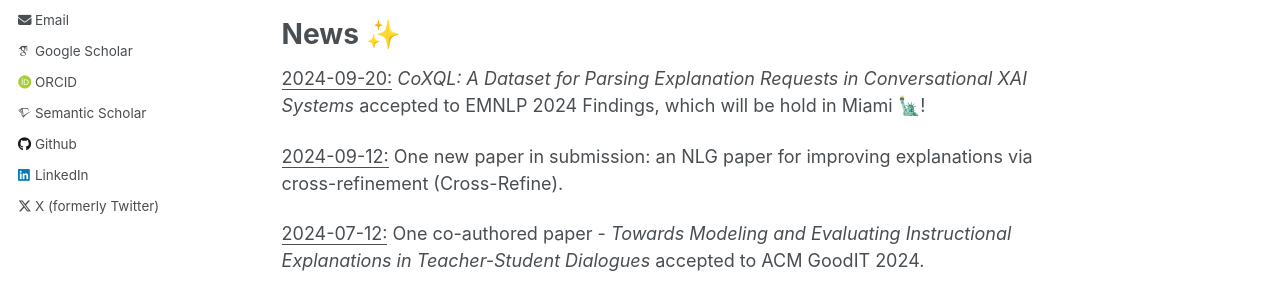
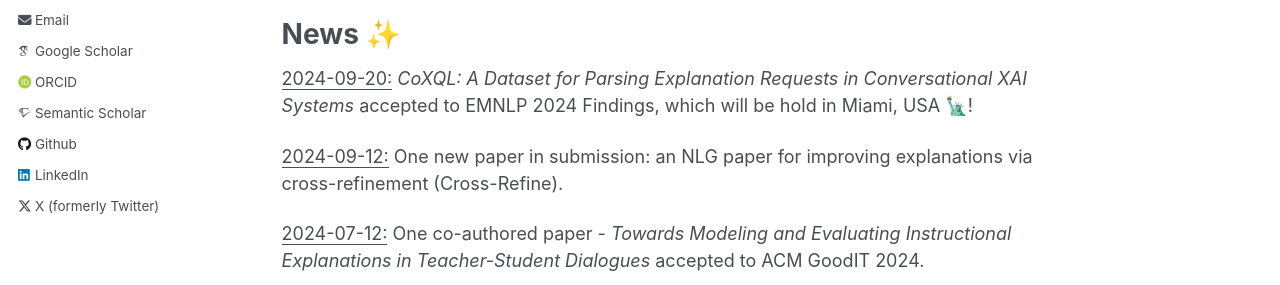
Before and after one commit to qiaw99/qiaw99.github.io, a Jekyll site: the page built from index.md, in a window 1280 px wide and 900 px high. Shown: the part 325-610 px from the top of the window. Built offline with Jekyll 4.4.1, drawn with Linux system fonts in a browser that asks for light colours; some web fonts are replaced.

Commit message:
change ordering

```diff
--- a/index.md
+++ b/index.md
@@ -10,7 +10,7 @@
 Topics of interest are post-hoc explanations (counterfactual generation, rationale generation), interactive conversational XAI systems, data-centric interpretability, evaluation for generated text.
 
 # News ✨
-<u> 2024-09-20:</u> _CoXQL: A Dataset for Parsing Explanation Requests in Conversational XAI Systems_ accepted to EMNLP 2024 Findings, which will be hold in Miami 🗽!
+<u> 2024-09-20:</u> _CoXQL: A Dataset for Parsing Explanation Requests in Conversational XAI Systems_ accepted to EMNLP 2024 Findings, which will be hold in Miami, USA 🗽!
 
 <u>2024-09-12:</u> One new paper in submission: an NLG paper for improving explanations via cross-refinement (Cross-Refine).
 
```
Also changed, not shown: publications/index.md (+5 -6 lines).
